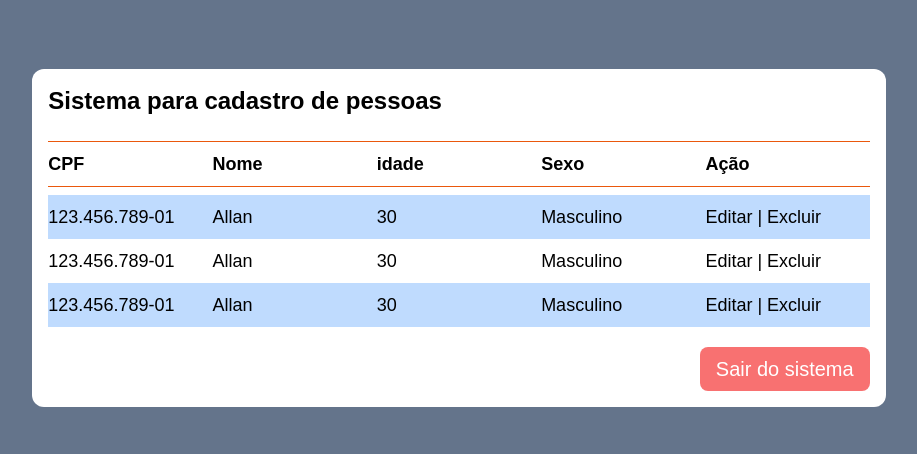
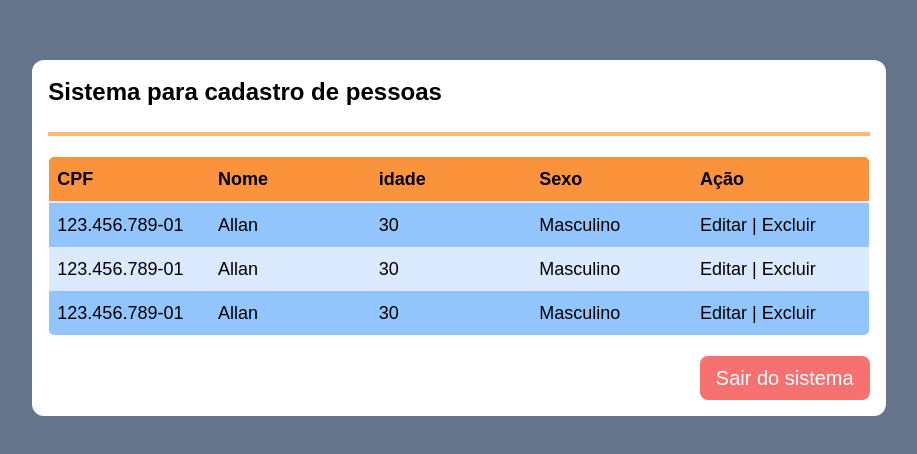
Before and after one commit to allanalmeida94/cadastro-pessoa, a Next.js app: page / in a window 1280 px wide. Shown: the part 162-616 px from the top of the page, without its empty margins (181-1098 px from the left). Built offline with nearby package versions, Linux system fonts and the light colour scheme.

Commit message:
chore: atualiza o componente Table

```diff
--- a/src/components/Table.tsx
+++ b/src/components/Table.tsx
@@ -2,13 +2,14 @@ import Button from './Button';
 
 export default function Table() {
   return (
-    <table className='flex flex-col w-2/3 p-4 bg-white rounded-xl'>
+    <div className='flex flex-col w-2/3 p-4 bg-white rounded-xl'>
       <h1 className='text-2xl mb-6 font-semibold'>
         Sistema para cadastro de pessoas
       </h1>
-      <hr className='mb-2 border-orange-600'/>
-      <thead>
-        <tr className='flex justify-between items-center text-lg'>
+      <hr className='mb-5 border-orange-300 border-2'/>
+      <table className='w-full rounded-md overflow-hidden border'>
+        <thead className='bg-orange-400'>
+          <tr className='flex justify-between items-center text-lg p-2 border-b-2'>
             <th className='flex w-full'>CPF</th>
             <th className='flex w-full'>Nome</th>
             <th className='flex w-full'>idade</th>
@@ -16,23 +17,22 @@ export default function Table() {
             <th className='flex w-full'>Ação</th>
           </tr>
         </thead>
-      <hr className='mt-2 border-orange-600'/>
         <tbody className='mt-2'>
-        <tr className='flex justify-between items-center text-lg py-2 bg-blue-200'>
+          <tr className='flex justify-between items-center text-lg p-2 bg-blue-300'>
             <td className='flex w-full'>123.456.789-01</td>
             <td className='flex w-full'>Allan</td>
             <td className='flex w-full'>30</td>
             <td className='flex w-full'>Masculino</td>
             <td className='flex w-full'>Editar | Excluir</td>
           </tr>
-        <tr className='flex justify-between items-center text-lg py-2'>
+          <tr className='flex justify-between items-center text-lg p-2 bg-blue-100'>
             <td className='flex w-full'>123.456.789-01</td>
             <td className='flex w-full'>Allan</td>
             <td className='flex w-full'>30</td>
             <td className='flex w-full'>Masculino</td>
             <td className='flex w-full'>Editar | Excluir</td>
           </tr>
-        <tr className='flex justify-between items-center text-lg py-2 bg-blue-200'>
+          <tr className='flex justify-between items-center text-lg p-2 bg-blue-300'>
             <td className='flex w-full'>123.456.789-01</td>
             <td className='flex w-full'>Allan</td>
             <td className='flex w-full'>30</td>
@@ -40,11 +40,12 @@ export default function Table() {
             <td className='flex w-full'>Editar | Excluir</td>
           </tr>
         </tbody>
-      <tfoot className='flex justify-end mt-5'>
+      </table>
+      <div className='flex justify-end mt-5'>
         <Button className='px-4 py-2 bg-red-400 hover:bg-red-600 text-white text-xl rounded-lg'>
           Sair do sistema
         </Button>
-      </tfoot>
-    </table>
+      </div>
+    </div>
   )
 }
--- a/src/pages/index.tsx
+++ b/src/pages/index.tsx
@@ -13,7 +13,7 @@ export default function Home() {
       </Head>
 
       <main>
-       <div className='flex flex-col h-screen justify-center items-center bg-slate-500'>
+       <div className='flex h-screen justify-center items-center bg-slate-500'>
         <Table />
        </div>
       </main>
```
Lines whose indentation alone changed are shown as unchanged.
